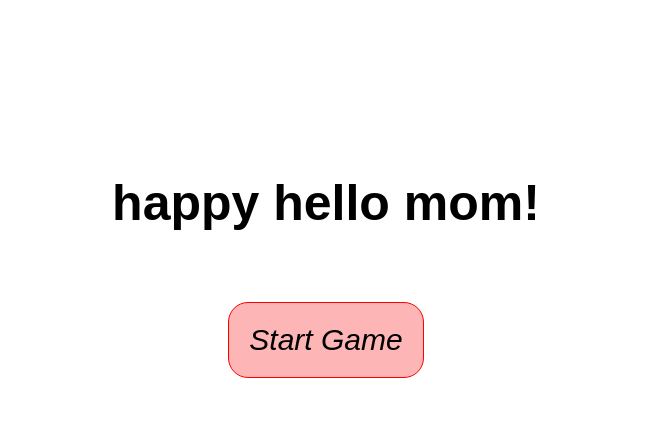
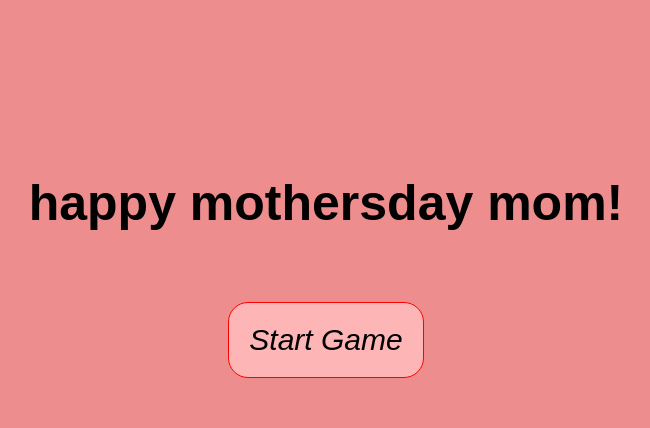
Before and after one commit to Damechucky/Duck-life-sigma, a website: page index.html in a window 1280 px wide. Shown: the part 145-573 px from the top of the page, without its empty margins (314-964 px from the left). Drawn offline with Linux system fonts and the light colour scheme.

Commit message:
Revert changes.

```diff
--- a/index.html
+++ b/index.html
@@ -3,7 +3,7 @@
   <head>
     <meta charset="UTF-8" />
     <meta name="viewport" content="width=device-width, initial-scale=1.0" />
-    <title>Document</title>
+    <title>Mother's Day Game</title>
     <link rel="stylesheet" href="style.css" />
   </head>
   <body>
@@ -13,7 +13,7 @@
     <div id="timer">time left 30s</div>
 
     <div id="menu">
-      <h2>happy hello mom!</h2>
+      <h2>happy mothersday mom!</h2>
       <button id="startButton">Start Game</button>
     </div>
 
--- a/style.css
+++ b/style.css
@@ -1,6 +1,6 @@
 canvas {
   border: solid rgb(171, 0, 0) 2px;
-  background-color: rgb(255, 255, 255);
+  background-color: rgb(228, 89, 89);
 }
 
 body {
@@ -29,7 +29,7 @@ body {
   left: 0;
   width: 100%;
   height: 100%;
-  background-color: #ffffff;
+  background-color: #ee8d8d;
   display: flex;
   flex-direction: column;
   justify-content: center;
```
